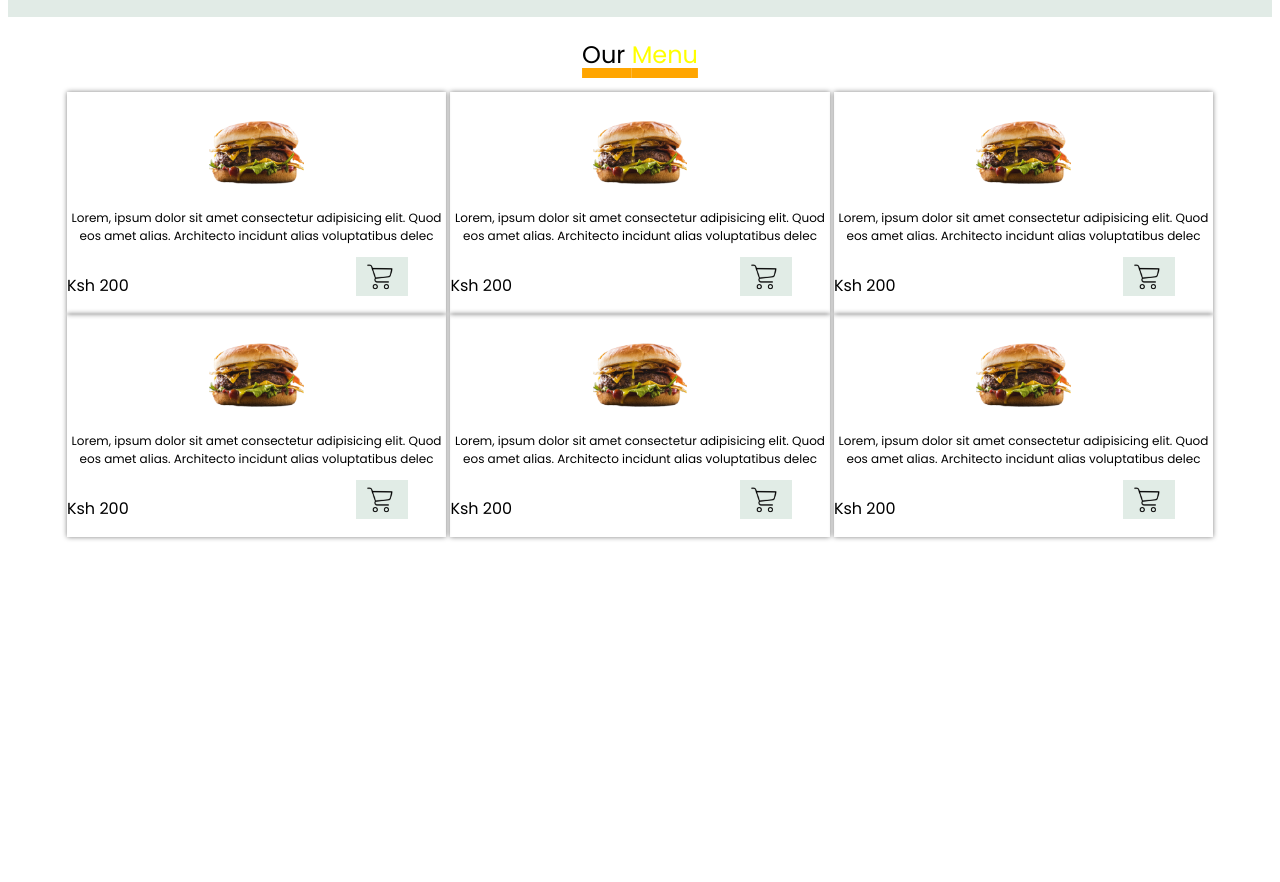
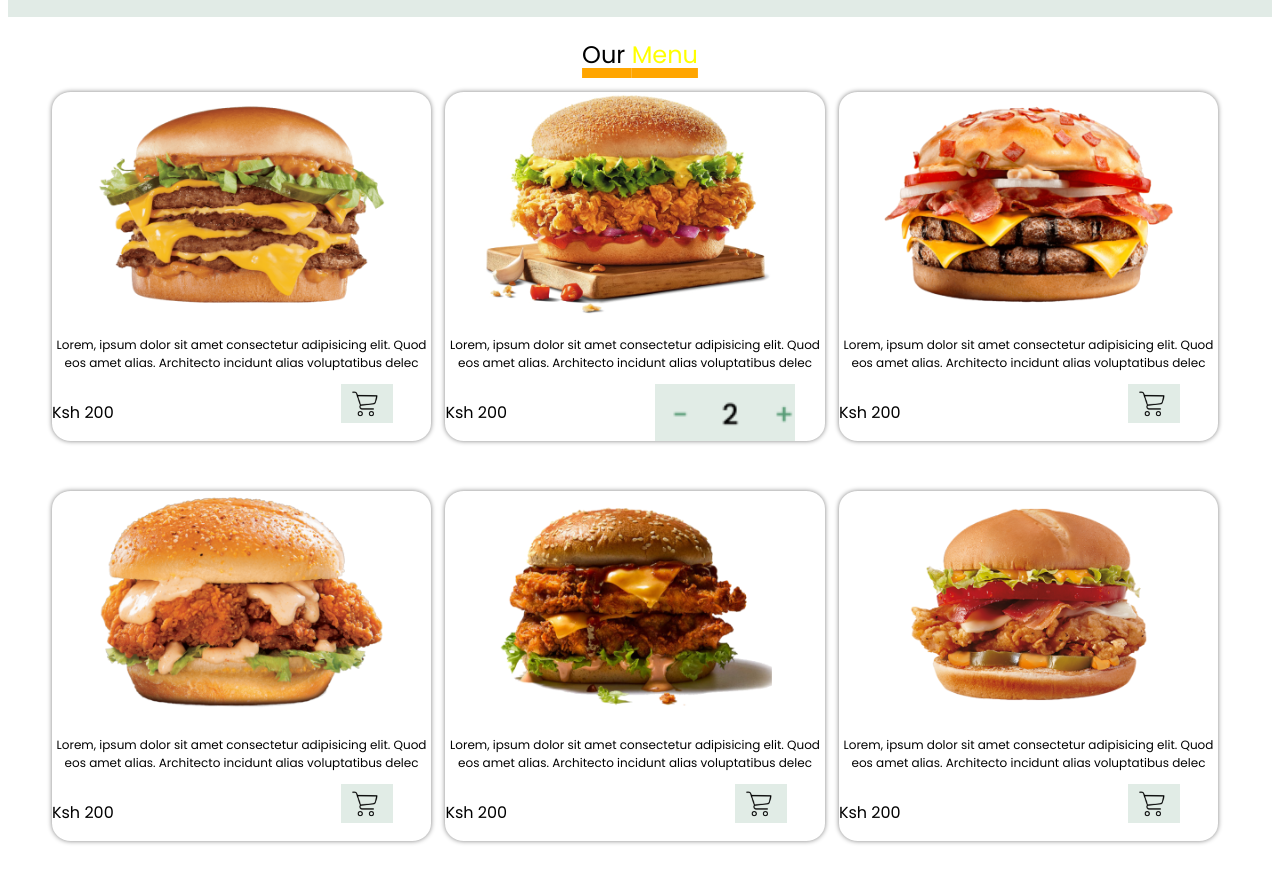
Before and after one commit to maureenmwangi/moh, a plain HTML site: page index.html in a window 1280 px wide. Shown: the part 1079-1961 px from the top of the page. Before the commit the page ends 1624 px from the top, so only its background shows below. Drawn offline with Linux system fonts and the light colour scheme.

Commit message:
Added the ability to add more items in the cart

```diff
--- a/index.css
+++ b/index.css
@@ -94,9 +94,13 @@ h2{
     width: 30%;
     box-shadow: 0px 0px 5px grey;
     display: inline-block;
+    border-radius: 5%;
+    border-bottom: 50px;
+    margin-right: 10px;
+    margin-bottom: 50px;
 }
 .c1 img{
-    width: 25%;
+    width: 80%;
 }
 .p1 {
     font-size: 12px;
@@ -108,6 +112,14 @@ h2{
 
 .cart12{
     margin-left: 60%;
+}
+.line1{
+padding-top: 5%;
+margin-top: 50px;
+}
+.button2 {
+    display: flex;
+    margin-left: 39%;
 }
 
 
--- a/index.html
+++ b/index.html
@@ -99,7 +99,7 @@
       <div class="changes">
         <div>
           <div class="c1">
-            <img src="Burger Palace/double-check1.png" alt="">
+            <img src="Burger Palace/SeekPng 1.png" alt="">
           </div>
 
           <div class="p1">
@@ -123,7 +123,7 @@
         <div class="changes">
         <div>
           <div class="c1">
-            <img src="Burger Palace/double-check1.png" alt="">
+            <img src="Burger Palace/SeekPng 2.png" alt="">
           </div>
 
           <div class="p1">
@@ -135,8 +135,8 @@
               <p>Ksh 200</p>
             </div>
 
-            <div class="cart12" >
-              <img src="Burger Palace/cart.png" alt="">
+            <div class="button2">
+              <img src="Burger Palace/button.png"  alt="">
             </div>
 
           </div>
@@ -147,7 +147,7 @@
         <div class="changes">
           <div>
             <div class="c1">
-              <img src="Burger Palace/double-check1.png" alt="">
+              <img src="Burger Palace/SeekPng 3.png" alt="">
             </div>
 
             <div class="p1">
@@ -168,11 +168,11 @@
 
           </div>
           </div>
-          <div>
+          <div class="line 1">
             <div class="changes">
               <div>
                 <div class="c1">
-                  <img src="Burger Palace/double-check1.png" alt="">
+                  <img src="Burger Palace/SeekPng 4.png" alt="">
                 </div>
 
                 <div class="p1">
@@ -196,7 +196,7 @@
               <div class="changes">
                 <div>
                   <div class="c1">
-                    <img src="Burger Palace/double-check1.png" alt="">
+                    <img src="Burger Palace/SeekPng 5.png" alt="">
                   </div>
 
                   <div class="p1">
@@ -220,7 +220,7 @@
                 <div class="changes">
                   <div>
                     <div class="c1">
-                      <img src="Burger Palace/double-check1.png" alt="">
+                      <img src="Burger Palace/SeekPng 6.png" alt="">
                     </div>
 
                     <div class="p1">
```
